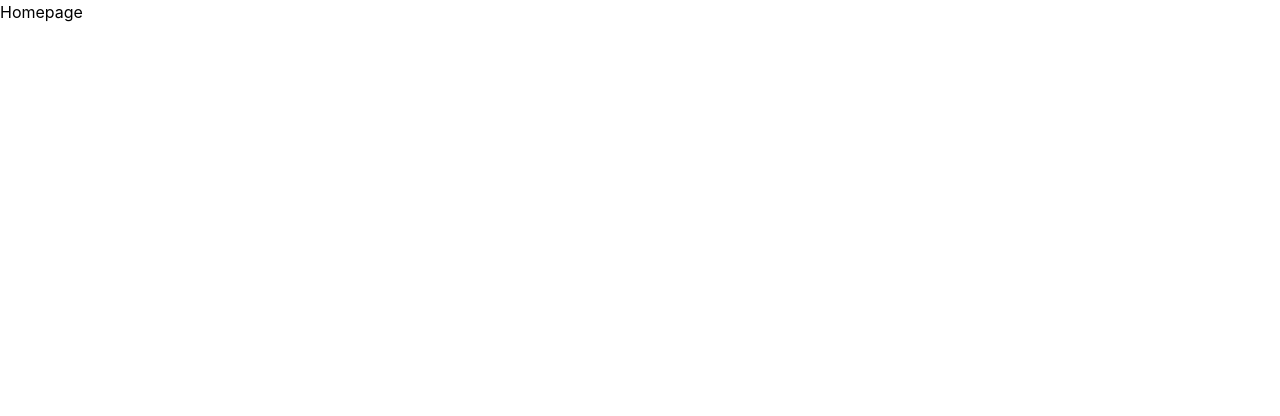
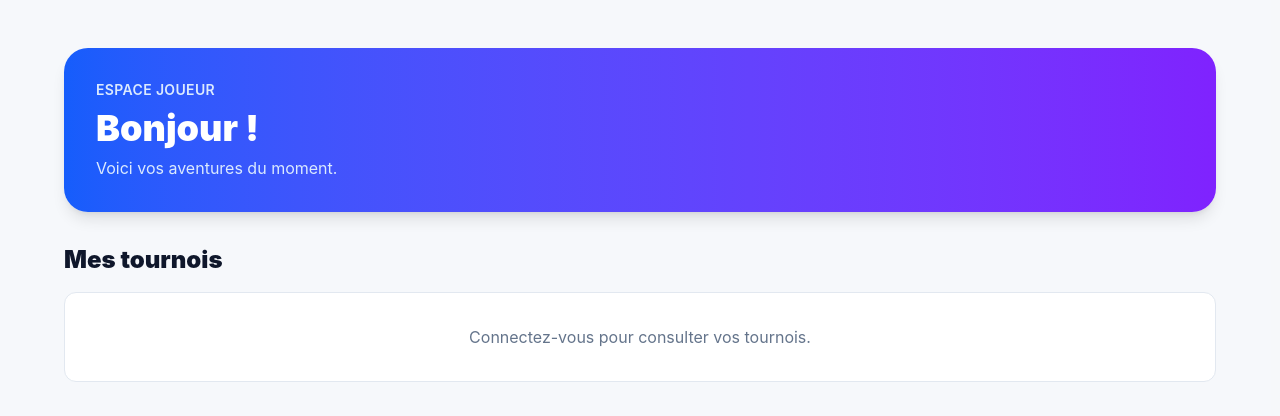
Before and after one commit to ffillouxdev/projet-tp-processus-du-dev-logiciel, a Vue app in the folder frontend/: page / in a window 1280 px wide. Shown: the top 416 px of the page. Built offline with nearby package versions, Linux system fonts and the light colour scheme; no server answers; the HTML template or start-up script is replaced by a standard one.

Commit message:
feat(pages): display available tournaments on homepage

```diff
--- a/frontend/src/composables/index.ts
+++ b/frontend/src/composables/index.ts
@@ -1,2 +1,4 @@
 export { useAuth } from './useAuth'
 export type { AuthResponse, LoginRequest, RegisterRequest, TokenResponse, User } from './useAuth'
+export { useTournaments } from './useTournaments'
+export type { Tournament, TournamentStatus } from './useTournaments'
--- /dev/null
+++ b/frontend/src/composables/useTournaments.ts
@@ -0,0 +1,43 @@
+import { $fetch } from 'ofetch'
+import { useAuth } from './useAuth'
+
+const API_BASE_URL = import.meta.env.VITE_API_URL || 'http://127.0.0.1:8000'
+
+export type TournamentStatus = 'draft' | 'open' | 'ongoing' | 'finished'
+
+export interface Tournament {
+  id: number
+  name: string
+  description: string | null
+  status: TournamentStatus
+  max_participants: number | null
+  start_date: string | null
+  end_date: string | null
+  association_id: number
+  created_at: string
+  updated_at: string
+}
+
+const api = $fetch.create({
+  baseURL: API_BASE_URL,
+})
+
+export function useTournaments() {
+  const { accessToken } = useAuth()
+
+  async function fetchVisibleTournaments(): Promise<Tournament[]> {
+    if (!accessToken.value) {
+      throw new Error('Vous devez être connecté pour consulter vos tournois.')
+    }
+
+    return api<Tournament[]>('/tournaments', {
+      headers: {
+        Authorization: `Bearer ${accessToken.value}`,
+      },
+    })
+  }
+
+  return {
+    fetchVisibleTournaments,
+  }
+}
--- a/frontend/src/pages/index.vue
+++ b/frontend/src/pages/index.vue
@@ -1,7 +1,45 @@
 <script setup lang="ts">
+import { ref } from 'vue'
+import { TournamentList } from '@/components/tournaments'
+import { useAuth, useTournaments, type Tournament } from '@/composables'
 
+const { isAuthenticated, user } = useAuth()
+const { fetchVisibleTournaments } = useTournaments()
+const tournaments = ref<Tournament[]>([])
+const loadError = ref('')
+
+if (isAuthenticated.value) {
+  try {
+    tournaments.value = await fetchVisibleTournaments()
+  } catch (error) {
+    loadError.value =
+      error instanceof Error ? error.message : 'Impossible de charger vos tournois.'
+  }
+}
 </script>
 
 <template>
-  <h1>Homepage</h1>
+  <main class="min-h-screen bg-secondary/30 px-4 py-12 sm:px-6 lg:px-8">
+    <div class="mx-auto max-w-6xl">
+      <div class="rounded-3xl bg-gradient-to-r from-blue-600 to-violet-600 p-8 text-white shadow-lg">
+        <p class="text-sm font-semibold uppercase tracking-wide text-blue-100">Espace joueur</p>
+        <h1 class="mt-2 text-3xl font-black sm:text-4xl">
+          Bonjour{{ user?.full_name ? ` ${user.full_name}` : '' }} !
+        </h1>
+        <p class="mt-2 text-blue-100">Voici vos aventures du moment.</p>
+      </div>
+
+      <section class="mt-8" aria-labelledby="my-tournaments-title">
+        <h2 id="my-tournaments-title" class="mb-4 text-2xl font-black text-slate-900">
+          Mes tournois
+        </h2>
+
+        <p v-if="!isAuthenticated" class="rounded-xl border border-dialog-border bg-dialog-bg p-8 text-center text-dialog-muted">
+          Connectez-vous pour consulter vos tournois.
+        </p>
+        <p v-else-if="loadError" role="alert" class="text-danger">{{ loadError }}</p>
+        <TournamentList v-else :tournaments="tournaments" />
+      </section>
+    </div>
+  </main>
 </template>
```
